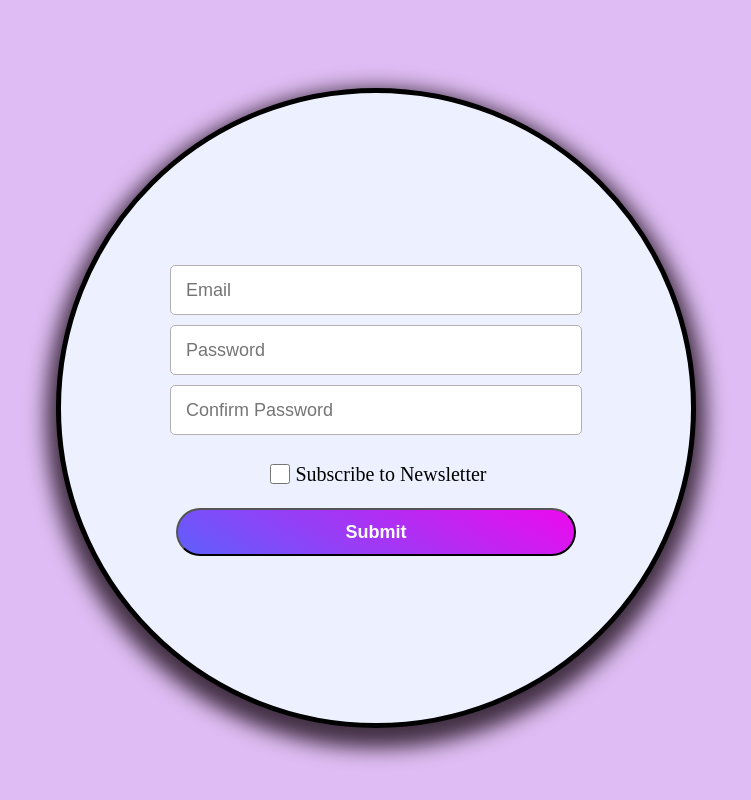
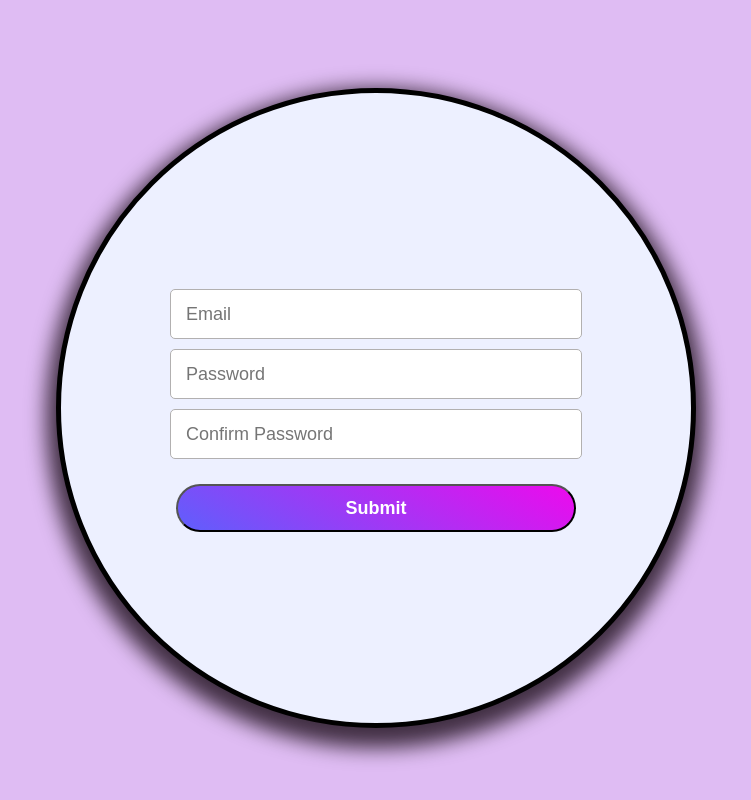
Before and after one commit to dmytrochupryna1/signup-form, a React (Vite) app: page / in a window 1280 px wide. Shown: the top 800 px of the page, without its empty margins (264-1015 px from the left). Built offline with nearby package versions, Linux system fonts and the light colour scheme.

Commit message:
commented out newsletter line

```diff
--- a/src/components/Form.jsx
+++ b/src/components/Form.jsx
@@ -63,7 +63,7 @@ export default function Form() {
                 onChange={handleChange}
                 placeholder="Confirm Password"
                 required />
-            <div className="newsletter-line">
+            {/* <div className="newsletter-line">
                 <input
                     type="checkbox"
                     id="newsletter"
@@ -73,7 +73,7 @@ export default function Form() {
                 />
                 <label htmlFor="newsletter">Subscribe to Newsletter</label>
 
-            </div>
+            </div> */}
 
             <button type="submit">Submit</button>
         </form>
--- a/src/index.css
+++ b/src/index.css
@@ -62,6 +62,7 @@ button {
   height: 48px;
   width: 400px;
   margin: 0 auto;
+  margin-top: 20px;
   display: flex;
   justify-content: center;
   align-items: center;
```
